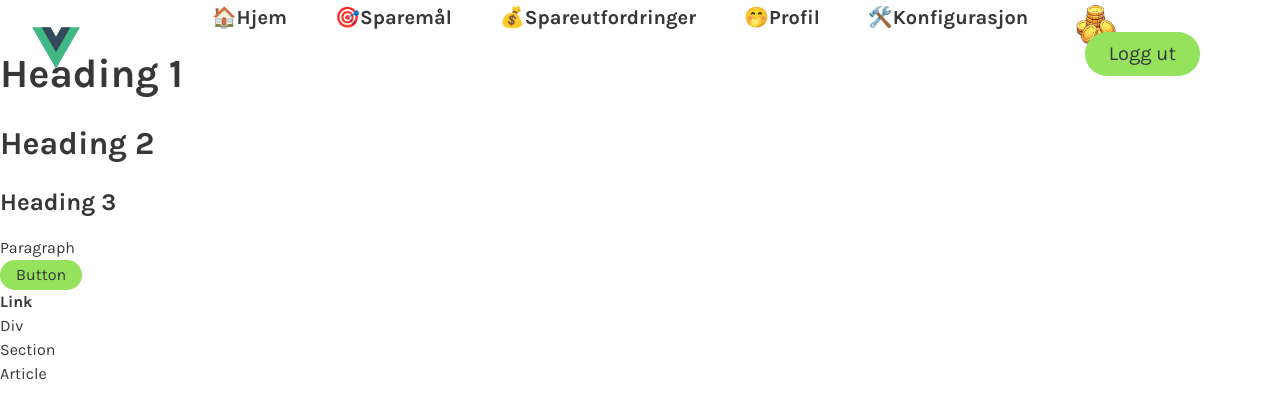
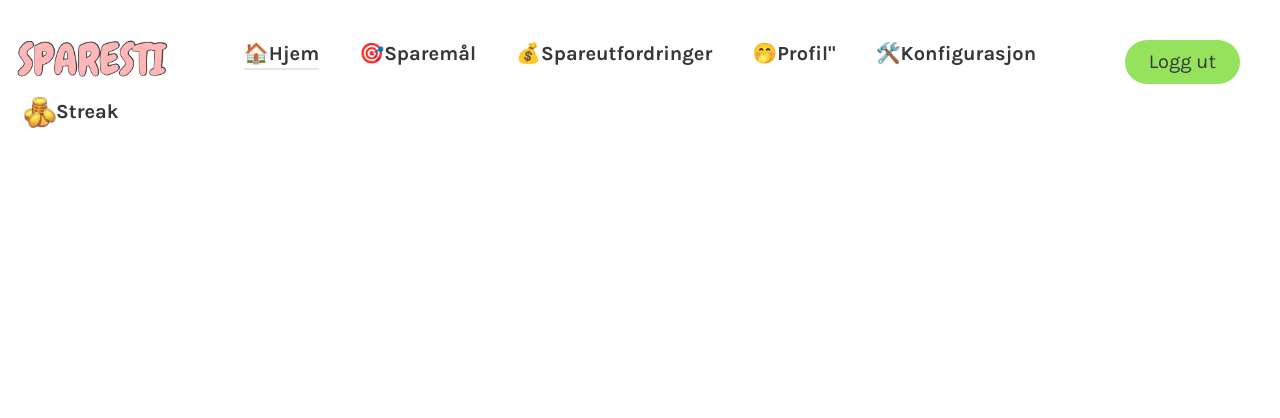
Before and after one commit to haruixu/SpareStiFrontend, a Vue app: page /hjem in a window 1280 px wide. Shown: the top 418 px of the page. Built offline with nearby package versions, Linux system fonts and the light colour scheme.

Commit message:
refactor: :recycle: Finished implementation of the navbar component and fixed format

```diff
--- a/src/App.vue
+++ b/src/App.vue
@@ -1,10 +1,4 @@
 <script setup lang="ts">
-import { computed } from 'vue'
-import { RouterLink, RouterView, useRoute } from 'vue-router'
-
-const route = useRoute()
-
-const showRouterView = computed(() => route.path !== '/')
 import NavBarComponent from '@/components/NavBarComponent.vue'
 </script>
 
--- a/src/assets/base.css
+++ b/src/assets/base.css
@@ -7,7 +7,6 @@
     --light-grey: #f2f2f2;
     --green: #95e35d;
     --light-green: #b3f385;
-
 
     --bright: #f7da7c;
 
--- a/src/assets/main.css
+++ b/src/assets/main.css
@@ -77,7 +77,7 @@ textarea {
         background-color: var(--color-nav-hover);
         transition: 0.5s;
         text-decoration: none;
-        padding: 6px 6px;
+        padding: 3px 3px;
         border-radius: 8px;
     }
 }
--- a/src/components/NavBarComponent.vue
+++ b/src/components/NavBarComponent.vue
@@ -1,16 +1,59 @@
 <template>
-    <nav class="flex space-x-12 justify-center mt-1 text-xl">
-        <img src="../assets/logo.svg" alt="logo" class="w-12 h-12 absolute top-6 left-8" />
-        <router-link to="/">🏠Hjem</router-link>
-        <router-link to="/sparemaal">🎯Sparemål</router-link>
-        <router-link to="/spareutfordringer">💰Spareutfordringer</router-link>
-        <router-link to="/profil">🤭Profil</router-link>
-        <router-link to="/konfigurasjonSteg1">🛠️Konfigurasjon</router-link>
-        <img src="../assets/coins.png" alt="streak" class="w-10 h-10" />
+    <nav v-if="showNavBar" class="flex justify-center items-center mt-10 text-xl w-full">
+        <div>
+            <img
+                src="../assets/sparesti2.png"
+                alt="logo"
+                class="absolute left-0 top-8 w-48 h-15 cursor-pointer transition-transform duration-300 ease-in-out hover:scale-110 hover:opacity-90"
+                @click="goToHome"
+            />
+            <div
+                class="absolute left-6 top-24 flex-1 sm:flex justify-start items-center"
+            >
+                <div class="flex md:left-80 md:top-20 right-28 top-20 items-center">
+                    <img src="../assets/coins.png" alt="streak" class="w-8 h-8" />
+                    <p class="font-bold">Streak</p>
+                </div>
+            </div>
+        </div>
+        <div class="navcontainer flex space-x-10 justify-center">
+            <router-link to="/hjem" class="nav-link" active-class="border-b-2">🏠Hjem</router-link>
+            <router-link to="/sparemaal" class="nav-link" active-class="border-b-2">🎯Sparemål</router-link>
+            <router-link to="/spareutfordringer" class="nav-link" active-class="border-b-2">💰Spareutfordringer</router-link>
+            <router-link to="/profil" class="nav-link" active-class="border-b-2">🤭Profil"</router-link>
+            <router-link to="/konfigurasjonSteg1" class="nav-link" active-class="border-b-2">🛠️Konfigurasjon</router-link>
+            <button
+                @click="logout"
+                class="hidden sm:flex absolute right-10 py-2 px-6 rounded-full focus:outline-none focus:ring focus:ring-black-300"
+            >
+                Logg ut
+            </button>
+        </div>
+        <button class="hamburger-menu sm:hidden absolute right-10 top-10" @click="toggleMenu">
+            <p>☰</p>
+        </button>
+    </nav>
 
-        <button @click="logout" class="py-2 px-6 absolute top-8 right-20 rounded-full focus:outline-none focus:ring focus:ring-black-300"
-        >Logg ut</button>
-    </nav>
+    <div
+        v-if="menuOpen"
+        class="sm:hidden flex flex-col bg-gray-100 w-full mt-10 top-0 z-50 rounded-xl"
+    >
+        <router-link to="/hjem" @click="menuOpen = false">🏠Hjem</router-link>
+        <router-link to="/sparemaal" @click="menuOpen = false">🎯Sparemål</router-link>
+        <router-link to="/spareutfordringer" @click="menuOpen = false"
+            >💰Spareutfordringer</router-link
+        >
+        <router-link to="/profil" @click="menuOpen = false">🤭Profil</router-link>
+        <router-link to="/konfigurasjonSteg1" @click="menuOpen = false"
+            >🛠️Konfigurasjon</router-link
+        >
+        <button
+            @click="logout"
+            class="py-2 px-6 mx-auto rounded-full focus:outline-none focus:ring focus:ring-black-300 bg-transparent"
+        >
+            Logg ut
+        </button>
+    </div>
 
     <main>
         <RouterView />
@@ -18,9 +61,57 @@
 </template>
 
 <script setup lang="ts">
-import { RouterLink, RouterView } from 'vue-router'
+import { RouterLink, RouterView, useRoute, useRouter } from 'vue-router'
+import { computed, ref, onMounted } from 'vue'
+
+const route = useRoute()
+const router = useRouter()
+const windowWidth = ref(window.innerWidth)
+const menuOpen = ref(false)
+
+const showNavBar = computed(() => {
+    return (
+        route.path == '/hjem' ||
+        route.path == '/sparemaal' ||
+        route.path == '/spareutfordringer' ||
+        route.path == '/profil' ||
+        route.path == '/konfigurasjonSteg1'
+    )
+})
 
 const logout = () => {
-    console.log('logging out')
+    router.push('/login')
+    menuOpen.value = false
 }
+
+const goToHome = () => {
+    router.push('/hjem')
+    menuOpen.value = false
+}
+
+const toggleMenu = () => {
+    menuOpen.value = !menuOpen.value
+}
+
+onMounted(() => {
+    const updateWindowWidth = () => {
+        windowWidth.value = window.innerWidth
+    }
+    window.addEventListener('resize', updateWindowWidth)
+})
 </script>
+
+<style scoped>
+@media (max-width: 1150px) {
+    .hamburger-menu {
+        display: block;
+        cursor: pointer;
+    }
+    .navcontainer {
+        display: none;
+    }
+
+}
+
+
+</style>
--- a/src/views/HomeView.vue
+++ b/src/views/HomeView.vue
@@ -1,16 +1,3 @@
 <script lang="ts" setup></script>
 
-<template>
-    <h1>Heading 1</h1>
-    <h2>Heading 2</h2>
-    <h3>Heading 3</h3>
-
-    <p>Paragraph</p>
-
-    <button>Button</button>
-    <br />
-    <a href="#">Link</a>
-    <div>Div</div>
-    <section>Section</section>
-    <article>Article</article>
-</template>
+<template></template>
```
